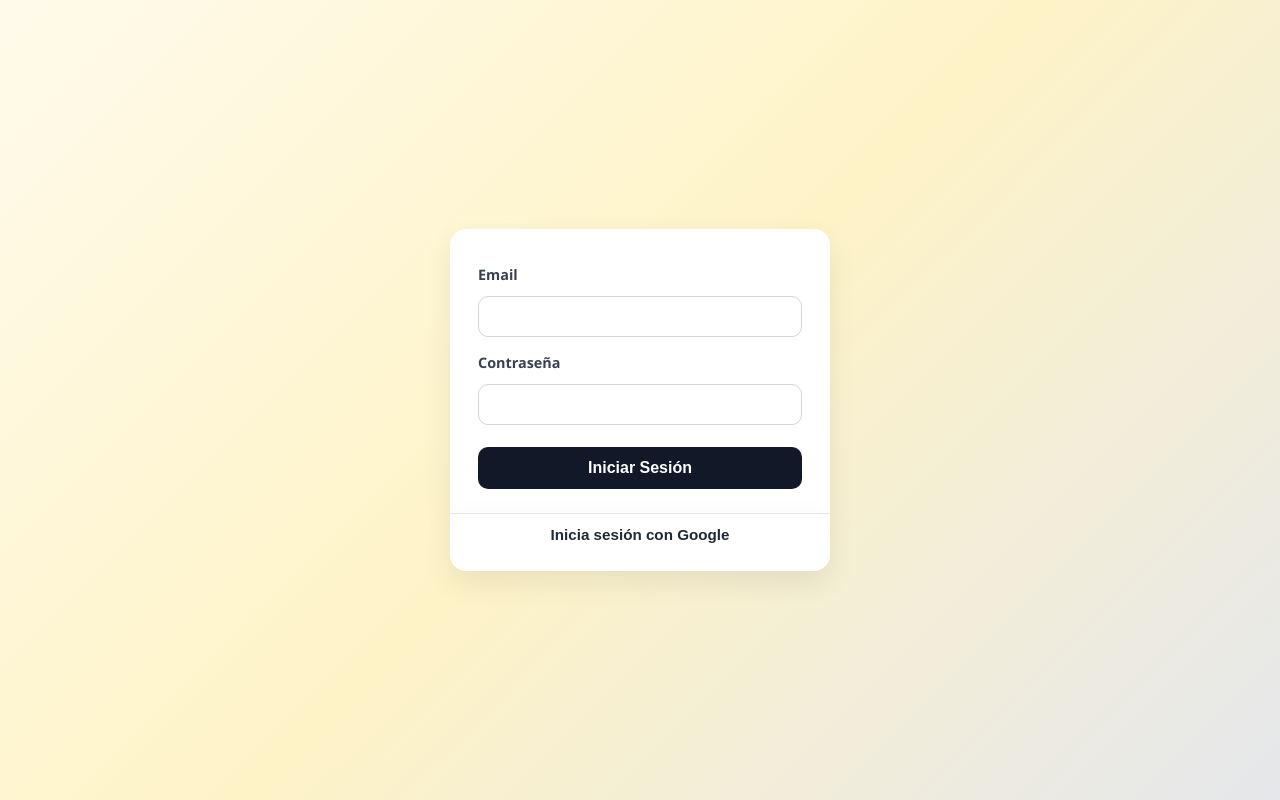
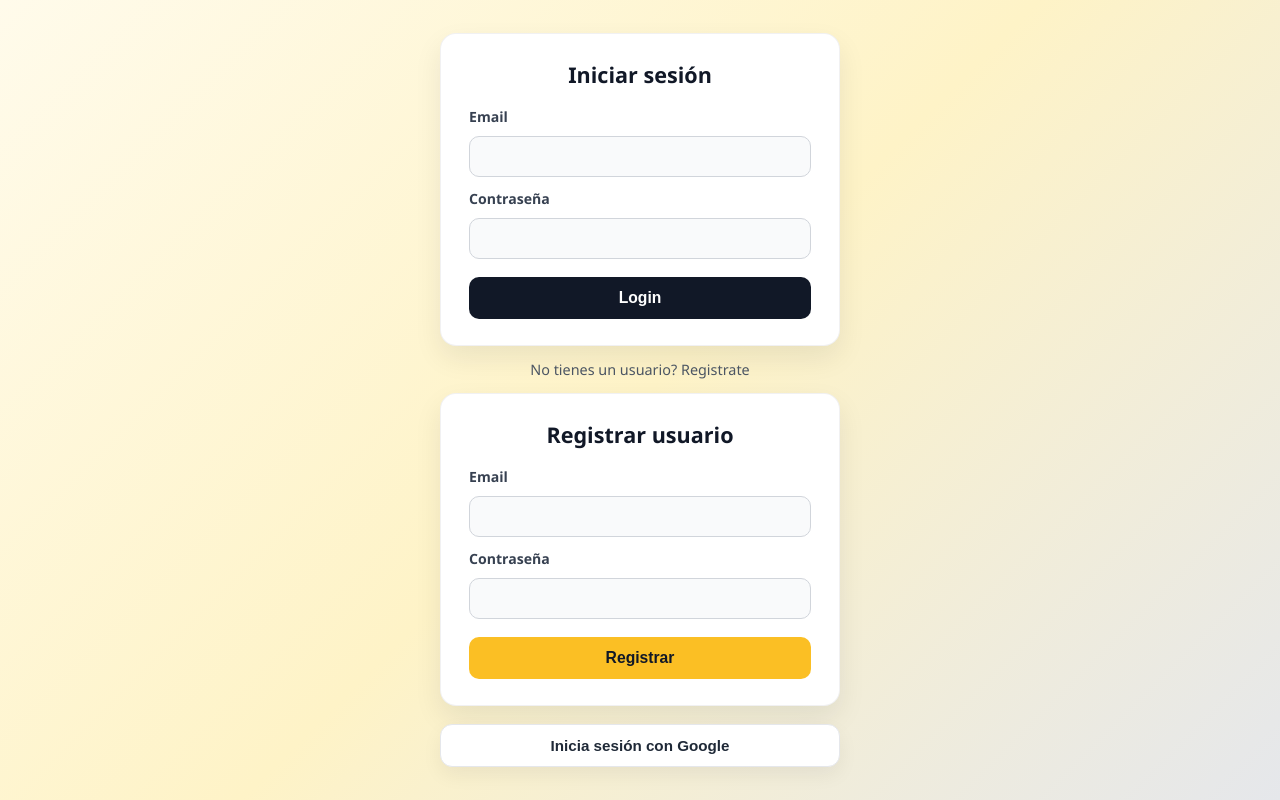
Before and after one commit to KukaaSG/Proyecto_PostIts_Interactivos, a plain HTML site: page index.html in a window 1280 px wide. Drawn offline with Linux system fonts and the light colour scheme.

Commit message:
Nueva función: Registrar usuario

```diff
--- a/index.html
+++ b/index.html
@@ -36,11 +36,21 @@
     </div>
     <div id="login">
         <form>
+            <h2>Iniciar sesión</h2>
             <label>Email</label>
             <input type="text" id="correo" required>
             <label>Contraseña</label>
             <input type="password" id="contrasena" required>
-            <button id="submit" type="submit">Iniciar Sesión</button>
+            <button id="signIn" type="submit">Login</button>
+        </form>
+        <p>No tienes un usuario? Registrate</p>
+        <form>
+            <h2>Registrar usuario</h2>
+            <label>Email</label>
+            <input type="text" id="correo" required>
+            <label>Contraseña</label>
+            <input type="password" id="contrasena" required>
+            <button id="signup" type="submit">Registrar</button>
         </form>
         <button id="google">Inicia sesión con Google</button>
     </div>
--- a/index.js
+++ b/index.js
@@ -3,7 +3,7 @@
 \-------------------------------------*/
 import { initializeApp } from "https://www.gstatic.com/firebasejs/10.8.0/firebase-app.js";
 import { getFirestore, collection, getDoc, doc, updateDoc, deleteDoc, addDoc, getDocs, getCountFromServer } from "https://www.gstatic.com/firebasejs/10.8.0/firebase-firestore.js";
-import { getAuth, signInWithEmailAndPassword, GoogleAuthProvider, signInWithPopup  } from "https://www.gstatic.com/firebasejs/10.8.0/firebase-auth.js";
+import { getAuth, signInWithEmailAndPassword, createUserWithEmailAndPassword, GoogleAuthProvider, signInWithPopup  } from "https://www.gstatic.com/firebasejs/10.8.0/firebase-auth.js";
 
 // Your web app's Firebase configuration
 const firebaseConfig = {
@@ -42,6 +42,34 @@ var aplicacion = document.getElementById("aplicacion");
 var login = document.getElementById("login");
 let iniciar = document.getElementById("submit");
 let google = document.getElementById("google");
+
+//Registro de usuarios mediante email/contraseña
+registrar.addEventListener("click", (event) =>{
+    event.preventDefault();
+    var correo = document.getElementById("correo").value;
+    var contrasena = document.getElementById("contrasena").value;
+
+    createUserWithEmailAndPassword(auth, correo, contrasena)
+    .then(async (userCredential) => {
+        // Signed up
+        const user = userCredential.user;
+
+        // Contar cuantas notas tiene ese usuario
+        cantElementos = await getCountFromServer(collection(db,"Notas_Usuario_"+user.uid));
+        cantidadNotas = cantElementos.data().count;
+        document.getElementById("numNotas").innerHTML += cantidadNotas;
+
+        aplicacion.style.display = "block";
+        login.style.display = "none";
+
+        cargarNotas(true);
+    })
+    .catch((error) => {
+        const errorCode = error.code;
+        const errorMessage = error.message;
+        // ..
+    });
+})
 
 //Inicio sesión mediante email/contraseña
 iniciar.addEventListener("click",(event)=>{
--- a/style.css
+++ b/style.css
@@ -15,7 +15,7 @@ body {
 }
 
 /* ------------------------------
-   PANTALLA DE INICIO DE SESIÓN
+   PANTALLA DE INICIO DE SESIÓN Y REGISTRO
 ------------------------------ */
 #login {
     min-height: 100vh;
@@ -23,83 +23,124 @@ body {
     flex-direction: column;
     align-items: center;
     justify-content: center;
-    padding: 20px;
+    gap: 18px;
+    padding: 28px 20px;
     background: linear-gradient(135deg, #fffbeb 0%, #fef3c7 50%, #e5e7eb 100%);
 }
 
 #login form {
     background-color: #ffffff;
     width: 100%;
-    max-width: 380px;
-    padding: 32px 28px 24px;
-    border-radius: 16px 16px 0 0;
-    box-shadow: 0 12px 30px rgba(0, 0, 0, 0.08);
+    max-width: 400px;
+    padding: 26px 28px;
+    border-radius: 16px;
+    border: 1px solid rgba(17, 24, 39, 0.06);
+    box-shadow: 0 12px 28px rgba(17, 24, 39, 0.08);
     display: flex;
     flex-direction: column;
-    gap: 12px;
+    gap: 10px;
+}
+
+#login form h2 {
+    margin: 0 0 6px;
+    font-size: 1.35rem;
+    font-weight: 700;
+    color: #111827;
+    text-align: center;
+}
+
+/* Texto auxiliar ("No tienes un usuario? Registrate") */
+#login > p {
+    margin: -4px 0;
+    font-size: 0.9rem;
+    font-weight: 500;
+    color: #4b5563;
+    text-align: center;
 }
 
 #login label {
-    font-size: 0.9rem;
+    font-size: 0.88rem;
     font-weight: 600;
     color: #374151;
-    margin-top: 4px;
+    margin-top: 2px;
 }
 
 #login input {
     width: 100%;
     padding: 11px 14px;
     font-size: 0.95rem;
+    color: #111827;
+    background-color: #f9fafb;
     border: 1.5px solid #d1d5db;
     border-radius: 10px;
     outline: none;
-    transition: border-color 0.2s, box-shadow 0.2s;
+    transition: border-color 0.2s, box-shadow 0.2s, background-color 0.2s;
 }
 
 #login input:focus {
+    background-color: #ffffff;
     border-color: #f59e0b;
-    box-shadow: 0 0 0 3px rgba(245, 158, 11, 0.2);
+    box-shadow: 0 0 0 3px rgba(245, 158, 11, 0.22);
 }
 
-#submit {
-    margin-top: 10px;
-    padding: 12px;
-    font-size: 1rem;
+/* Botones de enviar de Login y Registro */
+#signIn,
+#signup {
+    margin-top: 8px;
+    padding: 12px 16px;
+    font-size: 0.98rem;
     font-weight: 600;
-    color: #ffffff;
-    background-color: #111827;
     border: none;
     border-radius: 10px;
     cursor: pointer;
-    transition: background-color 0.2s, transform 0.1s;
+    transition: background-color 0.2s, transform 0.1s, box-shadow 0.2s;
 }
 
-#submit:hover {
-    background-color: #273249;
+#signIn {
+    color: #ffffff;
+    background-color: #111827;
 }
 
-#submit:active {
+#signIn:hover {
+    background-color: #273249;
+    box-shadow: 0 6px 14px rgba(17, 24, 39, 0.16);
+}
+
+#signup {
+    color: #111827;
+    background-color: #fbbf24;
+}
+
+#signup:hover {
+    background-color: #f59e0b;
+    box-shadow: 0 6px 14px rgba(245, 158, 11, 0.25);
+}
+
+#signIn:active,
+#signup:active,
+#google:active {
     transform: scale(0.99);
 }
 
+/* Botón de Google */
 #google {
     width: 100%;
-    max-width: 380px;
-    padding: 12px 28px 28px;
+    max-width: 400px;
+    padding: 12px 20px;
     font-size: 0.95rem;
     font-weight: 600;
     color: #1f2937;
     background-color: #ffffff;
-    border: none;
-    border-top: 1px solid #e5e7eb;
-    border-radius: 0 0 16px 16px;
-    box-shadow: 0 12px 30px rgba(0, 0, 0, 0.08);
+    border: 1.5px solid #e5e7eb;
+    border-radius: 12px;
+    box-shadow: 0 8px 20px rgba(17, 24, 39, 0.06);
     cursor: pointer;
-    transition: background-color 0.2s;
+    transition: background-color 0.2s, border-color 0.2s, transform 0.1s;
 }
 
 #google:hover {
-    background-color: #f9fafb;
+    background-color: #fffbeb;
+    border-color: #f59e0b;
 }
 
 /* ------------------------------
```
